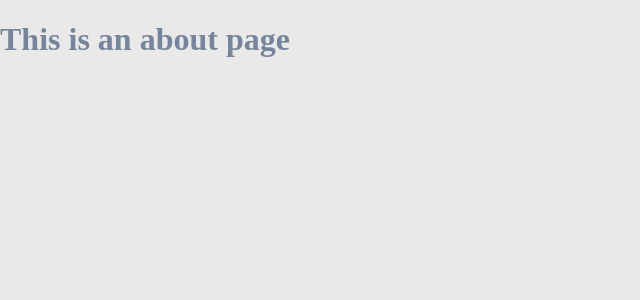
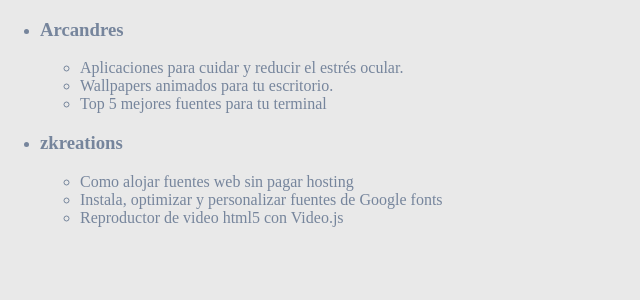
Before and after one commit to Arcandres/blogger-reader, a Vue app: page /blogs in a window 1280 px wide. Shown: the top 300 px of the page, without its empty margins (0-640 px from the left). Built offline with nearby package versions, Linux system fonts and the light colour scheme.

Commit message:
Rendering blogs and its posts

```diff
--- /dev/null
+++ b/src/components/Blogs.vue
@@ -0,0 +1,19 @@
+<template>
+  <div id="blogs">
+    <ul>
+      <li v-for="blog in blogs">
+        <h3>{{ blog.name }}</h3>
+        <ul class="posts">
+          <li v-for="item in blog.items">
+            {{ item.title }}
+          </li>
+        </ul>
+      </li>
+    </ul>
+  </div>
+</template>
+<script>
+export default {
+  props: ['blogs']
+}
+</script>
--- a/src/views/Blogs.vue
+++ b/src/views/Blogs.vue
@@ -1,5 +1,54 @@
 <template>
-  <div class="about">
-    <h1>This is an about page</h1>
-  </div>
+  <Blogs v-bind:blogs="data" />
 </template>
+
+<script>
+import Blogs from '@/components/Blogs.vue'
+
+export default {
+  name: 'blogs',
+  components: {
+    Blogs
+  },
+  data() {
+    return {
+      data: [
+        {
+          "name": "Arcandres",
+          "items": [
+            {
+              "title": "Aplicaciones para cuidar y reducir el estrés ocular."
+            },
+            {
+              "title": "Wallpapers animados para tu escritorio."
+            },
+            {
+              "title": "Top 5 mejores fuentes para tu terminal"
+            }
+          ]
+        },
+        {
+          "name": "zkreations",
+          "items": [
+            {
+              "title": "Como alojar fuentes web sin pagar hosting"
+            },
+            {
+              "title": "Instala, optimizar y personalizar fuentes de Google fonts"
+            },
+            {
+              "title": "Reproductor de video html5 con Video.js"
+            }
+          ]
+        }
+      ]
+    }
+  },
+  beforeCreate() {
+    // fetch('/blogs')
+    //   .then(data => data.json())
+    //   .then(blogs => this.data = blogs)
+    //   .catch(err => console.error(err))
+  }
+}
+</script>
```
